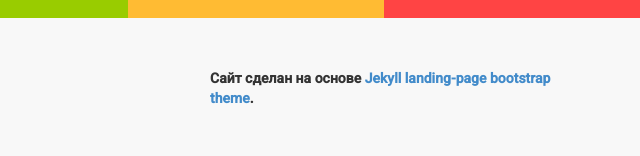
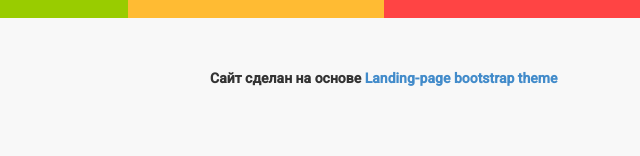
Before and after one commit to lampapos/kyivandroiddevclub, a plain HTML site: page index.html in a window 1280 px wide. Shown: the part 2365-2521 px from the top of the page, 640-1280 px from the left. Drawn offline with Linux system fonts and the light colour scheme.

Commit message:
Turn Jekyll off

```diff
--- a/index.html
+++ b/index.html
@@ -248,7 +248,7 @@
                 <p class="copyright text-muted small">&copy; Kyiv Android developers community</p>
             </div>
             <div class="col-md-4">
-                Сайт сделан на основе <a href="https://github.com/swcool/landing-page-theme">Jekyll landing-page bootstrap theme</a>.
+                Сайт сделан на основе <a href="https://github.com/IronSummitMedia/startbootstrap">Landing-page bootstrap theme</a>
             </div>
         </div>
     </div>
```
Also changed, not shown: 1 other file.
